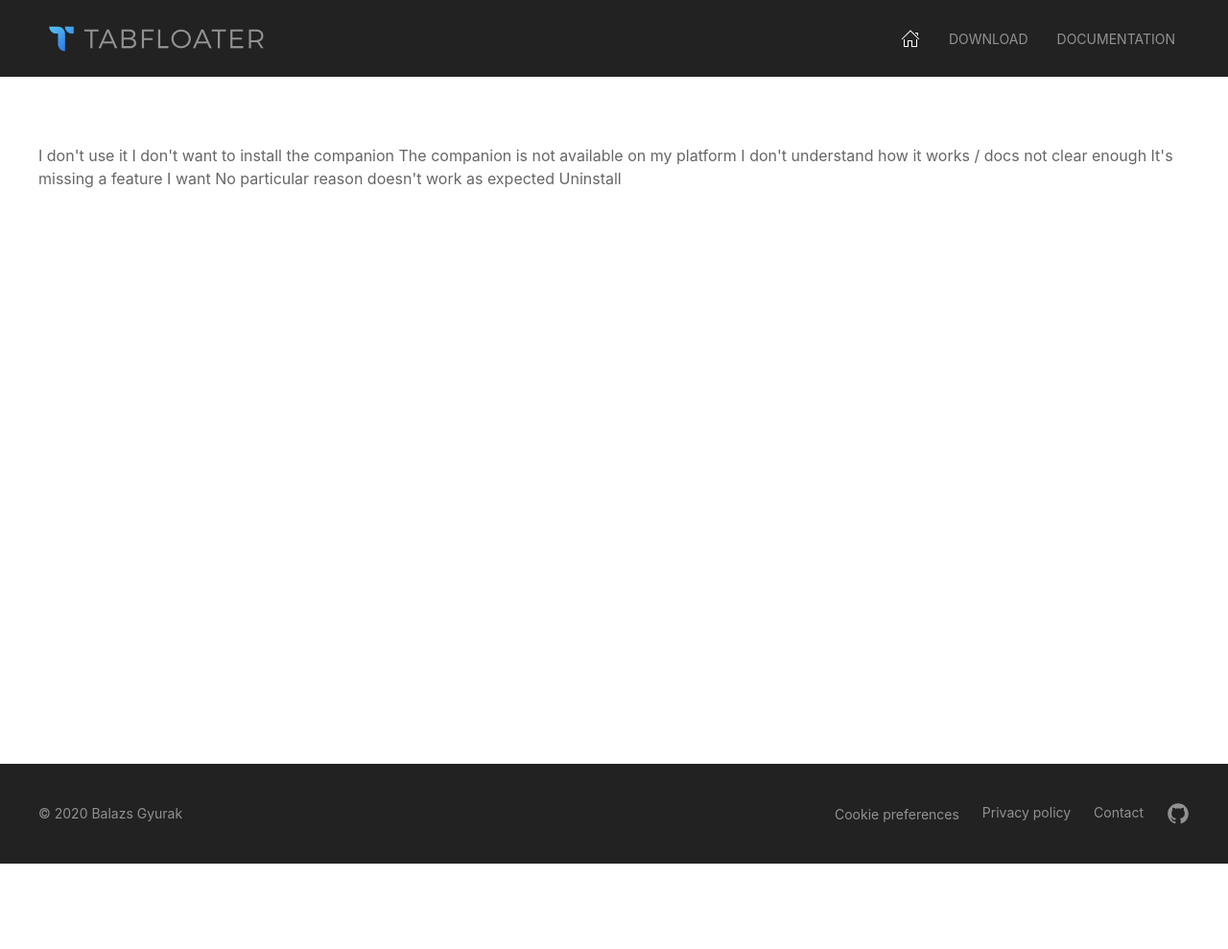
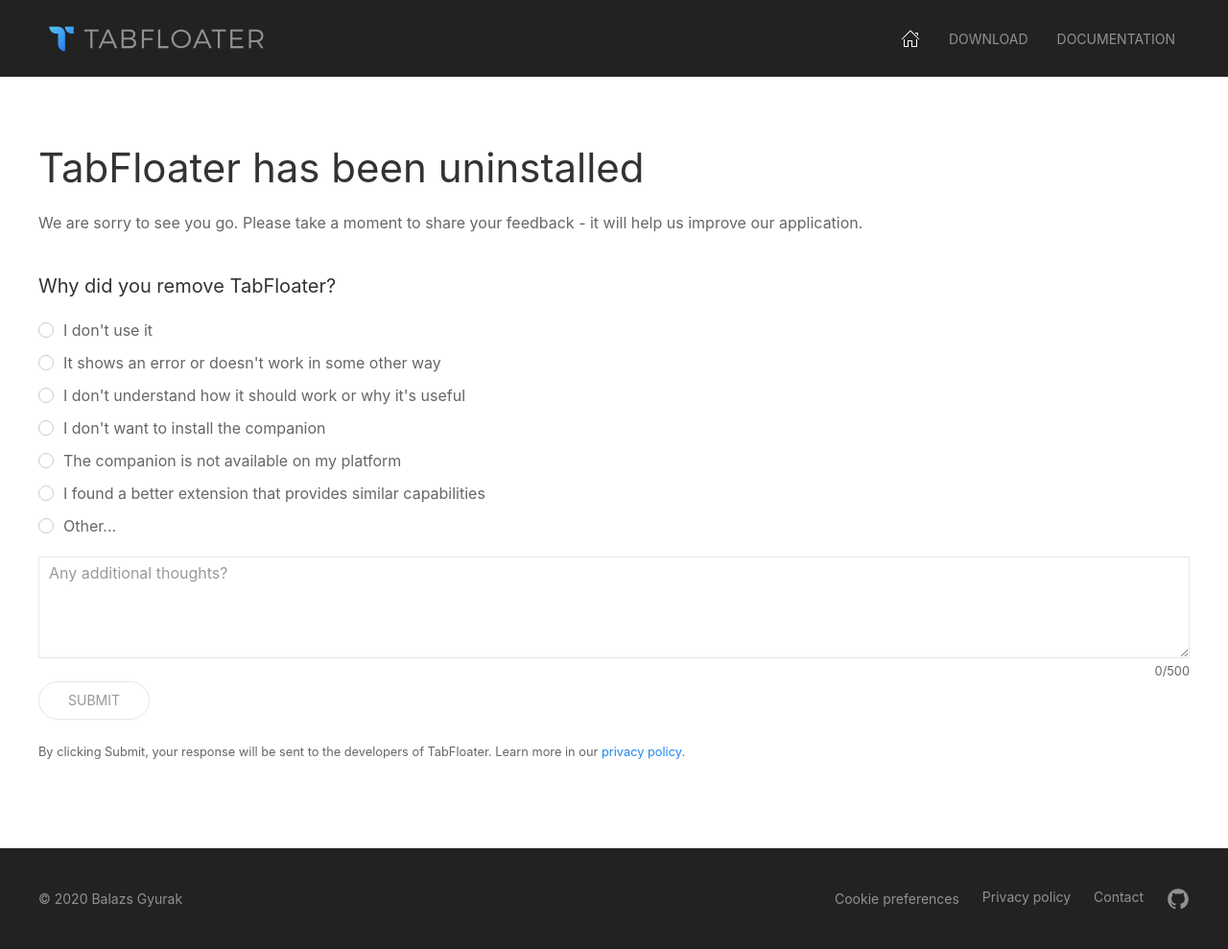
Before and after one commit to tabfloater/tabfloater.github.io, a Jekyll site: the page built from uninstall.html, in a window 1280 px wide. Shown: the whole page at 96% size. Built offline with Jekyll 4.4.1, drawn with Linux system fonts in a browser that asks for light colours; comment, search, counter and statistics services are not loaded; before the commit the page ends 900 px from its top, so only the background shows below that; some of the changed lines change nothing that is shown.

Commit message:
Implement uninstall page (#9)

```diff
--- a/_config.yml
+++ b/_config.yml
@@ -1,4 +1,5 @@
 title: TabFloater
+googleAnalyticsId: UA-175107528-3
 exclude:
   - CNAME
   - Gemfile*
--- a/_layouts/base.html
+++ b/_layouts/base.html
@@ -16,7 +16,7 @@
 <html lang="en">
 
 <head>
-    <script async src="https://www.googletagmanager.com/gtag/js?id=UA-175107528-3"></script>
+    <script async src="https://www.googletagmanager.com/gtag/js?id={{ site.googleAnalyticsId }}"></script>
 
     <meta charset="utf-8">
     <meta name="viewport" content="width=device-width, initial-scale=1">
@@ -63,12 +63,15 @@
     {% if page.url == "/download" %}
     <script src="/assets/js/download.js"></script>
     {% endif %}
-    {% if page.url == "/download" or page.url == "/documentation" %}
+    {% if page.url == "/download" or page.url == "/documentation" or page.url == "/uninstall" %}
     <script src="/assets/js/codeblocks.js"></script>
     {% endif %}
     {% if page.layout == "markdownPage" %}
     <script src="/assets/js/markdown.js"></script>
     {% endif %}
+    {% if page.url == "/uninstall" %}
+    <script src="/assets/js/uninstall.js" type="module"></script>
+    {% endif %}
 </body>
 
 </html>
--- a/assets/js/analytics.js
+++ b/assets/js/analytics.js
@@ -17,18 +17,60 @@
  */
 
 const Environment = "{{ jekyll.environment }}";
+const GoogleAnalyticsId = "{{ site.googleAnalyticsId }}";
 var initialized = false;
 
 export default function configureAnalytics() {
-    if (Environment.toLowerCase() == "production") {
+    if (Environment.toLowerCase() === "production") {
         if (!initialized) {
             window.dataLayer = window.dataLayer || [];
             function gtag() { dataLayer.push(arguments); }
             gtag("js", new Date());
-            gtag("config", "UA-175107528-3", { "anonymize_ip": true });
+            gtag("config", GoogleAnalyticsId, { "anonymize_ip": true });
             initialized = true;
         }
     } else {
         console.log("Not running in production - skipping Google Analytics setup");
     }
 }
+
+export async function sendEventAsync(eventCategory, eventAction, eventLabel) {
+    const requestObject = {
+        v: "1",
+        aip: 1,  // anonymize IP - see https://support.google.com/analytics/answer/2763052?hl=en
+        t: "event",
+        ds: "add-on",
+        tid: GoogleAnalyticsId,
+        cid: null,
+        ec: eventCategory,
+        ea: eventAction,
+        el: eventLabel
+    };
+
+    await sendRequestAsync("https://www.google-analytics.com/collect", requestObject);
+}
+
+function sendRequestAsync(url, requestObject) {
+    return new Promise(function (resolve, reject) {
+        const message = new URLSearchParams(requestObject).toString();
+        const request = new XMLHttpRequest();
+        request.open("POST", url, true);
+        request.onload = function () {
+            if (this.status >= 200 && this.status < 300) {
+                resolve(request.response);
+            } else {
+                reject({
+                    status: this.status,
+                    statusText: request.statusText
+                });
+            }
+        };
+        request.onerror = function () {
+            reject({
+                status: this.status,
+                statusText: request.statusText
+            });
+        };
+        request.send(message);
+    });
+}
--- a/assets/js/cookie.js
+++ b/assets/js/cookie.js
@@ -14,8 +14,8 @@
  * limitations under the License.
  */
 
-import configureAnalytics from "/assets/js/analytics.js"
-import Cookies from "/assets/js/lib/js.cookie.min.mjs"
+import configureAnalytics from "/assets/js/analytics.js";
+import Cookies from "/assets/js/lib/js.cookie.min.mjs";
 
 const CookieName = "CookiesAllowed";
 const TenYearsInDays = 3650;
--- /dev/null
+++ b/assets/js/uninstall.js
@@ -0,0 +1,123 @@
+---
+---
+/*
+ * Copyright 2020 Balazs Gyurak
+ *
+ * Licensed under the Apache License, Version 2.0 (the "License");
+ * you may not use this file except in compliance with the License.
+ * You may obtain a copy of the License at
+ *
+ *     http://www.apache.org/licenses/LICENSE-2.0
+ *
+ * Unless required by applicable law or agreed to in writing, software
+ * distributed under the License is distributed on an "AS IS" BASIS,
+ * WITHOUT WARRANTIES OR CONDITIONS OF ANY KIND, either express or implied.
+ * See the License for the specific language governing permissions and
+ * limitations under the License.
+ */
+
+import * as Analytics from "/assets/js/analytics.js";
+
+const Environment = "{{ jekyll.environment }}";
+const MaxCommentLength = 500;
+
+function byteCount(str) {
+    return encodeURI(str).split(/%..|./).length - 1;
+}
+
+function showElement(element) {
+    element.hidden = false;
+    element.classList.add("uk-animation-fade", "uk-animation-fast");
+}
+
+function getSelectedReason() {
+    if (window.reason_noUse.checked) return "dontUseIt";
+    if (window.reason_error.checked) return "errorEncountered";
+    if (window.reason_noClearDocs.checked) return "docsNotClearEnough";
+    if (window.reason_noCompanionInstall.checked) return "dontWantToInstallCompanion";
+    if (window.reason_noCompanionPlatform.checked) return "companionNotAvailableOnPlatform";
+    if (window.reason_otherExtension.checked) return "foundAnotherExtension";
+    if (window.reason_other.checked) return "other";
+}
+
+function setSubmitbuttonState() {
+    const reasonSelected = getSelectedReason();
+    const commentValid = byteCount(window.commentsTextArea.value) <= MaxCommentLength;
+    window.submitButton.disabled = !reasonSelected || !commentValid;
+}
+
+function reasonChanged(event) {
+    let placeholderText = "Any additional thoughts?";
+    window.docsLabel.hidden = true;
+    window.troubleShootingLabel.hidden = true;
+    setSubmitbuttonState();
+
+    switch (event.target) {
+        case window.reason_noUse: placeholderText = "Any feature we could add for you to reconsider?"; break;
+        case window.reason_error: {
+            placeholderText = "What went wrong?";
+            showElement(window.troubleShootingLabel);
+        } break;
+        case window.reason_noClearDocs: {
+            showElement(window.docsLabel);
+        } break;
+        case window.reason_otherExtension: placeholderText = "Do you mind sharing which extension you switched to?"; break;
+        case window.reason_other: placeholderText = "Please share your reason..."; break;
+    }
+
+    window.commentsTextArea.placeholder = placeholderText;
+}
+
+function commentChanged() {
+    const length = byteCount(window.commentsTextArea.value);
+    window.charCount.textContent = `${length}/${MaxCommentLength}`;
+
+    if (length > MaxCommentLength) {
+        window.commentsTextArea.classList.add("uk-form-danger");
+        window.charCount.classList.add("uk-form-danger");
+    } else {
+        window.commentsTextArea.classList.remove("uk-form-danger");
+        window.charCount.classList.remove("uk-form-danger");
+    }
+
+    setSubmitbuttonState();
+}
+
+async function sendToGoogleAnalyticsAsync(reason, comments) {
+    if (Environment.toLowerCase() === "production") {
+        await Analytics.sendEventAsync("UninstallEvent", reason, comments);
+    } else {
+        console.log("Not running in production - not sending uninstall survey results to Google Analytics. Would send the following data:");
+        console.log(`Reason: '${reason}'`);
+        console.log(`Comments: '${comments}'`);
+    }
+}
+
+window.reason_noUse.onchange = reasonChanged;
+window.reason_error.onchange = reasonChanged;
+window.reason_noClearDocs.onchange = reasonChanged;
+window.reason_noCompanionInstall.onchange = reasonChanged;
+window.reason_noCompanionPlatform.onchange = reasonChanged;
+window.reason_otherExtension.onchange = reasonChanged;
+window.reason_other.onchange = reasonChanged;
+
+window.commentsTextArea.oninput = commentChanged;
+window.commentsTextArea.onchange = function () {
+    window.commentsTextArea.value = window.commentsTextArea.value.trim();
+    commentChanged();
+}
+
+window.submitButton.onclick = async function () {
+    const reason = getSelectedReason();
+    const comments = window.commentsTextArea.value;
+
+    try {
+        await sendToGoogleAnalyticsAsync(reason, comments);
+        window.uninstallForm.hidden = true;
+        window.responseSuccess.hidden = false;
+    } catch (error) {
+        window.uninstallForm.hidden = true;
+        window.responseError.hidden = false;
+        window.responseErrorCodeArea.textContent = `Reason: ${reason}\nComments: '${comments}'\nError: '${error.message}'\n${error.stack}`;
+    }
+}
--- a/uninstall.html
+++ b/uninstall.html
@@ -18,17 +18,102 @@
 limitations under the License.
 -->
 
-<div class="uk-container">
+<div id="uninstallForm" class="uk-container">
 
-    I don't use it
-    I don't want to install the companion
-    The companion is not available on my platform
-    I don't understand how it works / docs not clear enough
-    It's missing a feature I want
-    No particular reason
+    <div>
+        <h1>TabFloater has been uninstalled</h1>
+    </div>
 
-    doesn't work as expected
+    <form class="uk-form-stacked">
+        <fieldset class="uk-fieldset">
+            <div class="uk-margin">
+                <p>
+                    We are sorry to see you go. Please take a moment to share your feedback - it will help us improve
+                    our application.
+                </p>
+                <h4>Why did you remove TabFloater?</h4>
+                <div class="uk-form-controls">
+                    <ul class="uk-list">
+                        <li><label><input id="reason_noUse" class="uk-radio uk-margin-small-right" type="radio"
+                                    name="reason">I don't use it</label></li>
+                        <li><label><input id="reason_error" class="uk-radio uk-margin-small-right" type="radio"
+                                    name="reason">It shows an error or doesn't work in some other way</label></li>
+                        <li><label><input id="reason_noClearDocs" class="uk-radio uk-margin-small-right" type="radio"
+                                    name="reason">I don't understand how it should work or why it's useful</label></li>
+                        <li><label><input id="reason_noCompanionInstall" class="uk-radio uk-margin-small-right"
+                                    type="radio" name="reason">I don't want to install the companion</label></li>
+                        <li><label><input id="reason_noCompanionPlatform" class="uk-radio uk-margin-small-right"
+                                    type="radio" name="reason">The companion is not available on my platform</label>
+                        </li>
+                        <li><label><input id="reason_otherExtension" class="uk-radio uk-margin-small-right" type="radio"
+                                    name="reason">I found a better extension that provides similar capabilities</label>
+                        </li>
+                        <li><label><input id="reason_other" class="uk-radio uk-margin-small-right" type="radio"
+                                    name="reason">Other...</label></li>
+                    </ul>
+                </div>
+            </div>
 
+            <div class="uk-margin uk-margin-remove-bottom">
+                <div class="uk-form-controls">
+                    <textarea id="commentsTextArea" class="uk-textarea" rows="4"
+                        placeholder="Any additional thoughts?"></textarea>
+                </div>
+                <div class="uk-text-right">
+                    <small id="charCount">0/500</small>
+                </div>
+            </div>
 
-    Uninstall
+            <div class="uk-grid uk-flex-middle">
+                <div class="uk-width-auto">
+                    <button id="submitButton" class="uk-button uk-button-primary uk-border-pill" type="button"
+                        disabled>Submit</button>
+                </div>
+                <div class="uk-width-expand">
+                    <div id="docsLabel" hidden>
+                        Have a look at our <a href="documentation" target="_blank">documentation</a>, if you haven't
+                        already - it might answer your questions!
+                    </div>
+                    <div id="troubleShootingLabel" hidden>
+                        Please consider opening an <a href="https://github.com/tabfloater/tabfloater/issues/new"
+                            target="_blank">issue on GitHub</a>, so we can work with you to solve the problem.
+                    </div>
+                </div>
+            </div>
+        </fieldset>
+        <p>
+            <small>By clicking Submit, your response will be sent to the developers of TabFloater. Learn more in our <a
+                    href="privacy" target="_blank">privacy policy</a>.</small>
+        </p>
+    </form>
 </div>
+
+<div id="responseSuccess" class="uk-container uk-text-center uk-animation-fade" hidden>
+    <div class="uk-height-small"></div>
+    <h1>Thank you!</h1>
+    <p class="subtitle-text">
+        Your response has been submitted. <br />
+        You may close this window.
+    </p>
+    <div class="uk-padding">
+        <img src="/assets/images/undraw_Helpful_sign_re_8ms5.svg" width="350" alt="illustration" data-uk-img>
+    </div>
+</div>
+
+<div id="responseError" class="uk-container uk-text-center uk-animation-fade" hidden>
+    <div class="uk-height-small"></div>
+    <h1>Something went wrong :(</h1>
+    <p class="subtitle-text">
+        Don't worry, it's not your fault. <br />
+        If you're not in a hurry, please consider opening <br />
+        an <a href="https://github.com/tabfloater/tabfloater.github.io/issues/new" target="_blank">issue on GitHub</a>,
+        so we can fix this.
+    </p>
+    <div class="uk-width-xlarge uk-align-center uk-text-left">
+        <span class="subtitle-text">We'll need this:</span>
+        <pre><code id="responseErrorCodeArea"></code></pre>
+    </div>
+    <div class="uk-padding">
+        <img src="/assets/images/undraw_warning_cyit.svg" width="350" alt="illustration" data-uk-img>
+    </div>
+</div>
```
Also changed, not shown: assets/images/undraw_Helpful_sign_re_8ms5.svg (added), assets/images/undraw_warning_cyit.svg (added).
